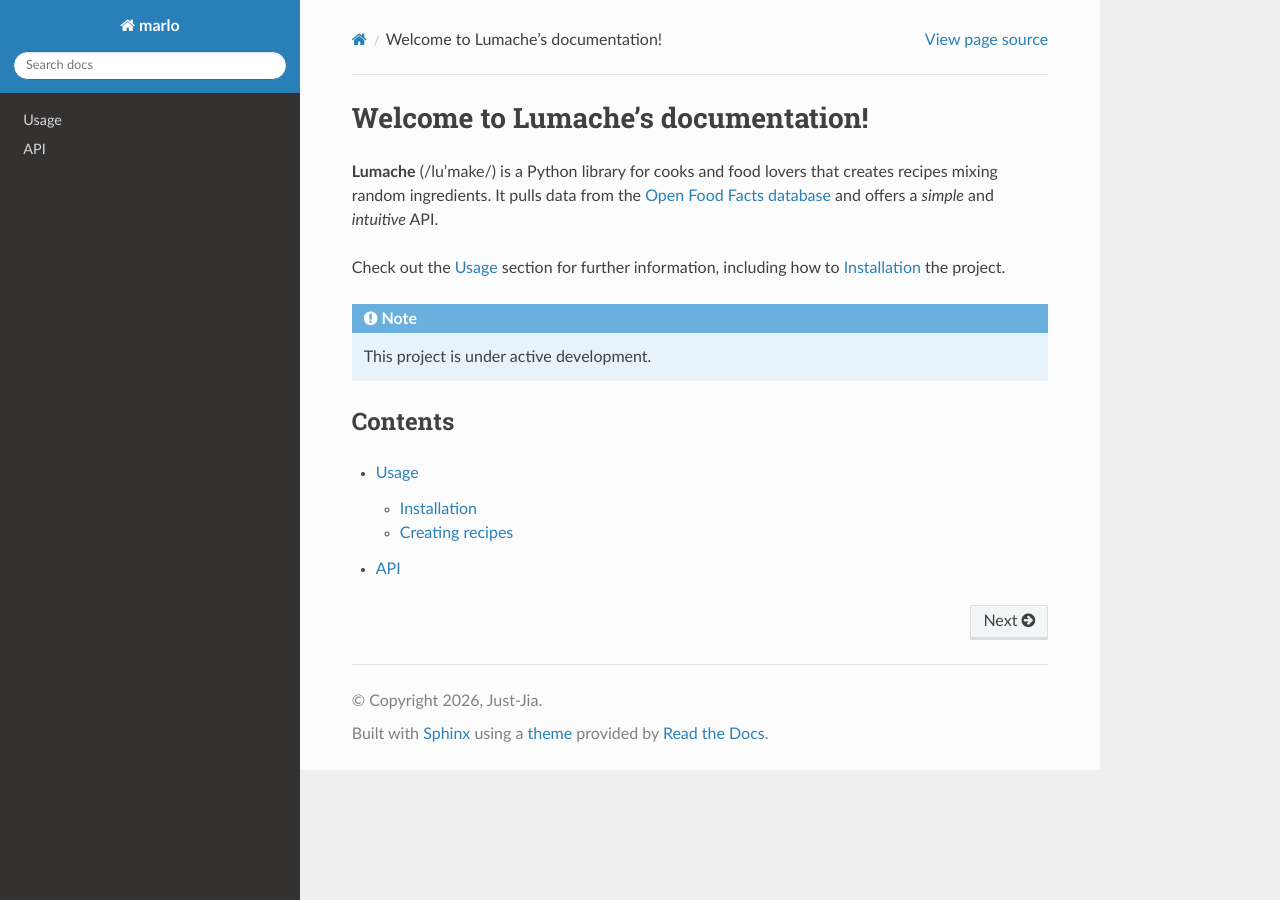
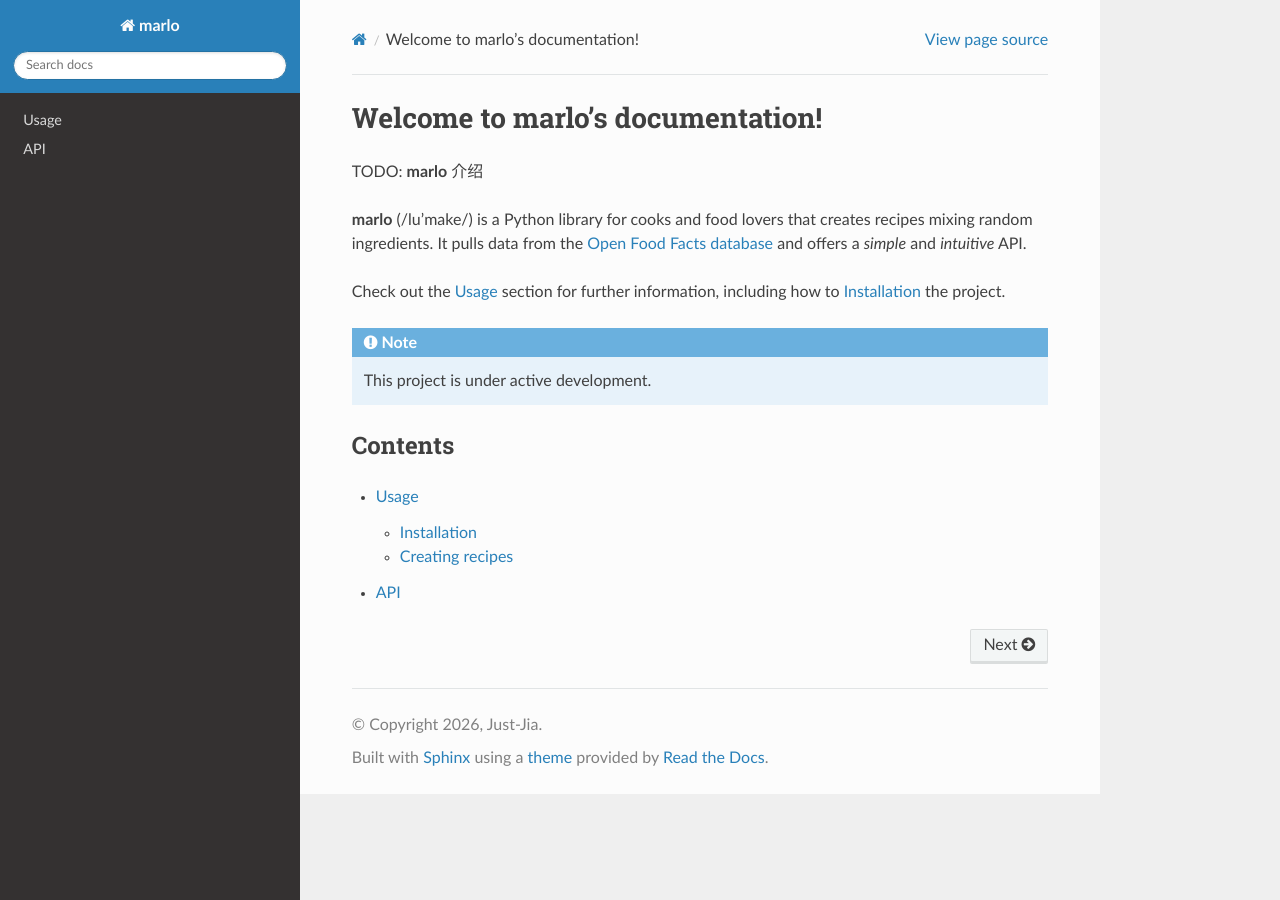
Before and after one commit to Just-Jia/marlo, a Sphinx documentation site: the page built from docs/source/index.rst, in a window 1280 px wide. Built offline with Sphinx 7.4.7 and the Read the Docs theme 3.1.0, drawn with Linux system fonts in a browser that asks for light colours.

Commit message:
Initialize index.rst
Updated documentation to reflect the new project name 'marlo'.

```diff
--- a/docs/source/index.rst
+++ b/docs/source/index.rst
@@ -1,7 +1,9 @@
-Welcome to Lumache's documentation!
+Welcome to marlo's documentation!
 ===================================
 
-**Lumache** (/lu'make/) is a Python library for cooks and food lovers
+TODO: **marlo** 介绍
+
+**marlo** (/lu'make/) is a Python library for cooks and food lovers
 that creates recipes mixing random ingredients.
 It pulls data from the `Open Food Facts database <https://world.openfoodfacts.org/>`_
 and offers a *simple* and *intuitive* API.
```
